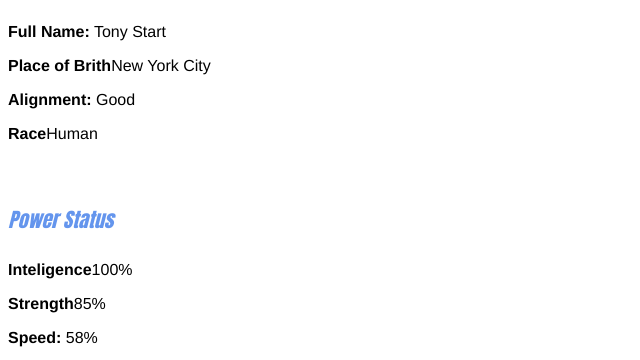
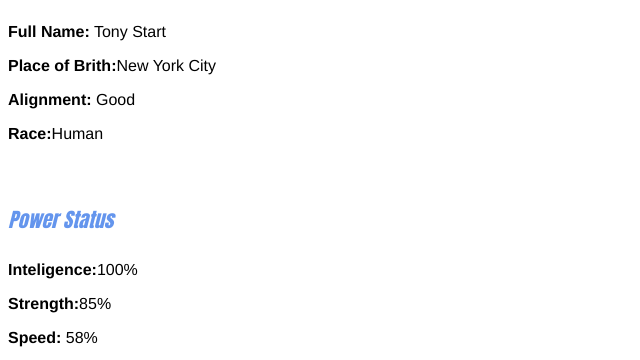
Before and after one commit to Charmaine-byte/Super-Hero-App, a plain HTML site: page avenger-2.html in a window 1280 px wide. Shown: the part 902-1262 px from the top of the page, 0-640 px from the left. Drawn offline with Linux system fonts and the light colour scheme; files whose address does not match are found by name.

Commit message:
Update avenger-2.html

```diff
--- a/avenger-2.html
+++ b/avenger-2.html
@@ -15,13 +15,13 @@
     </div>
     <h4>Bio</h4>
     <p><strong>Full Name:</strong> Tony Start</p>
-    <p><strong>Place of Brith</strong>New York City</p>
+    <p><strong>Place of Brith:</strong>New York City</p>
     <p><strong>Alignment:</strong> Good</p>
-    <p><strong>Race</strong>Human</p>
+    <p><strong>Race:</strong>Human</p>
     <br/>
     <h4>Power Status</h4>
-    <p><strong>Inteligence</strong>100%</p>
-    <p><strong>Strength</strong>85%</p>
+    <p><strong>Inteligence:</strong>100%</p>
+    <p><strong>Strength:</strong>85%</p>
     <p><strong>Speed:</strong> 58%</p>
     <p><strong>Durability:</strong> 85%</p>
     <p><strong>Power:</strong> 100%</p>
```
